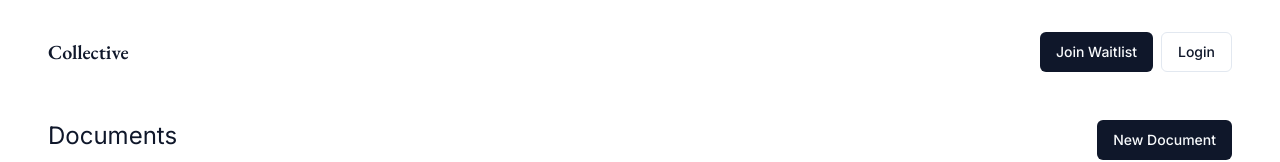
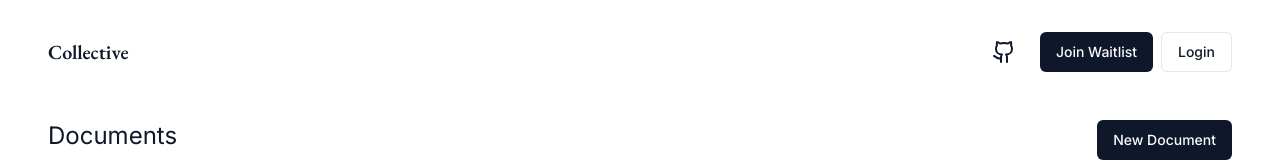
Before and after one commit to wotschofsky/collective, a Next.js app: page / in a window 1280 px wide. Shown: the top 162 px of the page. Built offline with nearby package versions, Linux system fonts and the light colour scheme; no server answers; the database is empty.

Commit message:
Link GitHub repo 🔗

```diff
--- a/components/Header.tsx
+++ b/components/Header.tsx
@@ -1,7 +1,7 @@
 'use client';
 
 import clsx from 'clsx';
-import { LogOutIcon, UserIcon, UserPlusIcon } from 'lucide-react';
+import { GithubIcon, LogOutIcon, UserIcon, UserPlusIcon } from 'lucide-react';
 import { signOut, useSession } from 'next-auth/react';
 import { EB_Garamond } from 'next/font/google';
 import Link from 'next/link';
@@ -77,6 +77,16 @@ const Header = () => {
         >
           Collective
         </Link>
+        <div className="flex gap-2">
+          <Button variant="ghost" asChild>
+            <a
+              href="https://github.com/feliskio/collective"
+              target="_blank"
+              rel="noopener"
+            >
+              <GithubIcon className="h-6 w-6" />
+            </a>
+          </Button>
 
           {session.data ? (
             <DropdownMenu>
@@ -103,7 +113,7 @@ const Header = () => {
               </DropdownMenuContent>
             </DropdownMenu>
           ) : (
-          <div className="flex gap-2">
+            <>
               <Button asChild>
                 <a
                   href="https://whfbt68b5e1.typeform.com/to/jpHpDMjC"
@@ -117,8 +127,9 @@ const Header = () => {
                   Login
                 </Link>
               </Button>
+            </>
+          )}
         </div>
-        )}
 
         <Dialog open={inviteOpen} onOpenChange={setInviteOpen}>
           <DialogContent className="sm:max-w-[425px]">
```
Lines whose indentation alone changed are shown as unchanged.
